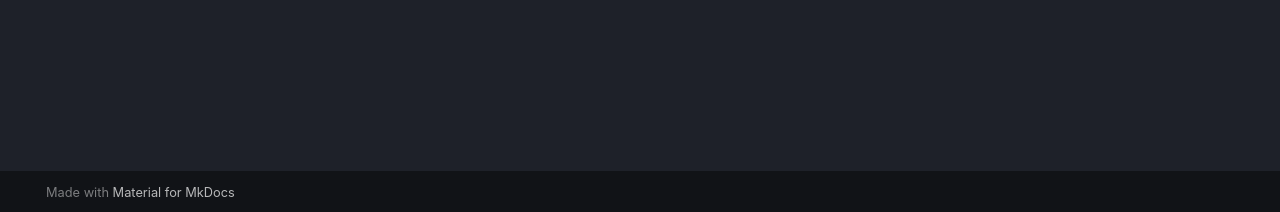
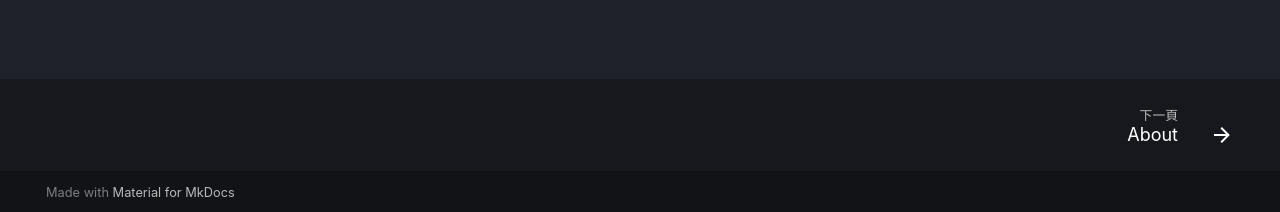
Before and after one commit to pomelo925/pomelo925.github.io, an MkDocs documentation site: the page built from docs/index.md, in a window 1280 px wide. Shown: the part 685-897 px from the top of the page. Built offline with MkDocs 1.6.1 and Material for MkDocs 9.7.7, drawn with Linux system fonts in a browser that asks for light colours; some web fonts are replaced; comment, search, counter and statistics services are not loaded.

Commit message:
ci: fix unable to access  github.io url

```diff
--- a/mkdocs.yml
+++ b/mkdocs.yml
@@ -67,17 +67,17 @@
 
 nav:
   - Home: index.md
-  - About: /about/index.md
-  - Experiences: /experiences/index.md
+  - About: about/index.md
+  - Experiences: experiences/index.md
   - Projects:
-    - /projects/index.md
-    - TEL2024: /projects/competition/tel2024.md
-    - Eurobot2024: /projects/competition/eurobot2024.md
-    - Eurobot2023: /projects/competition/eurobot2023.md
-    - TEL2022: /projects/competition/tel2022.md
+    - projects/index.md
+    - TEL2024: projects/competition/tel2024.md
+    - Eurobot2024: projects/competition/eurobot2024.md
+    - Eurobot2023: projects/competition/eurobot2023.md
+    - TEL2022: projects/competition/tel2022.md
   - Tutorials:
-    - /tutorials/index.md
-    - Git: /tutorials/git.md
+    - tutorials/index.md
+    - Git: tutorials/git.md
 
 markdown_extensions:
   - attr_list
```
Also changed, not shown: 1 other file.
